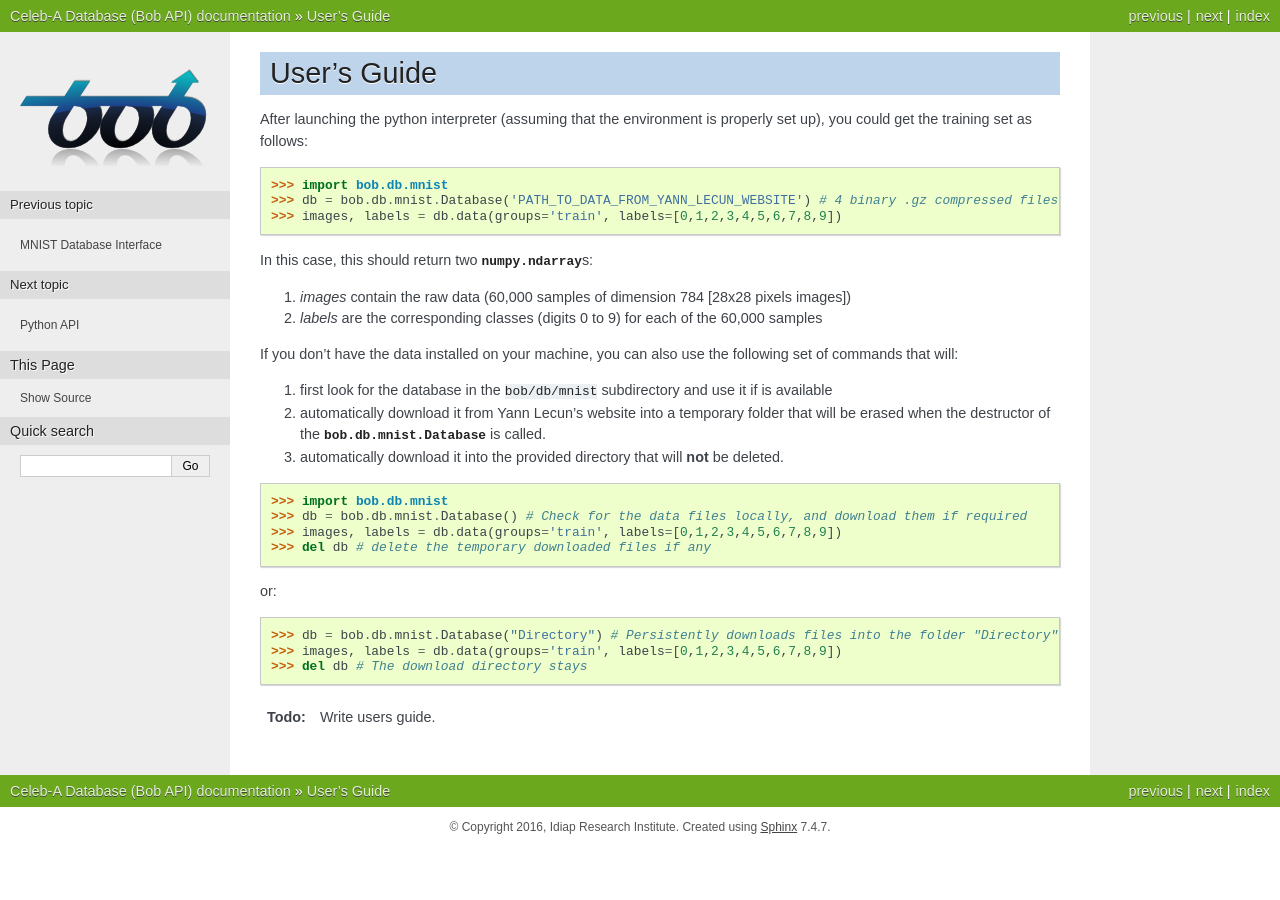
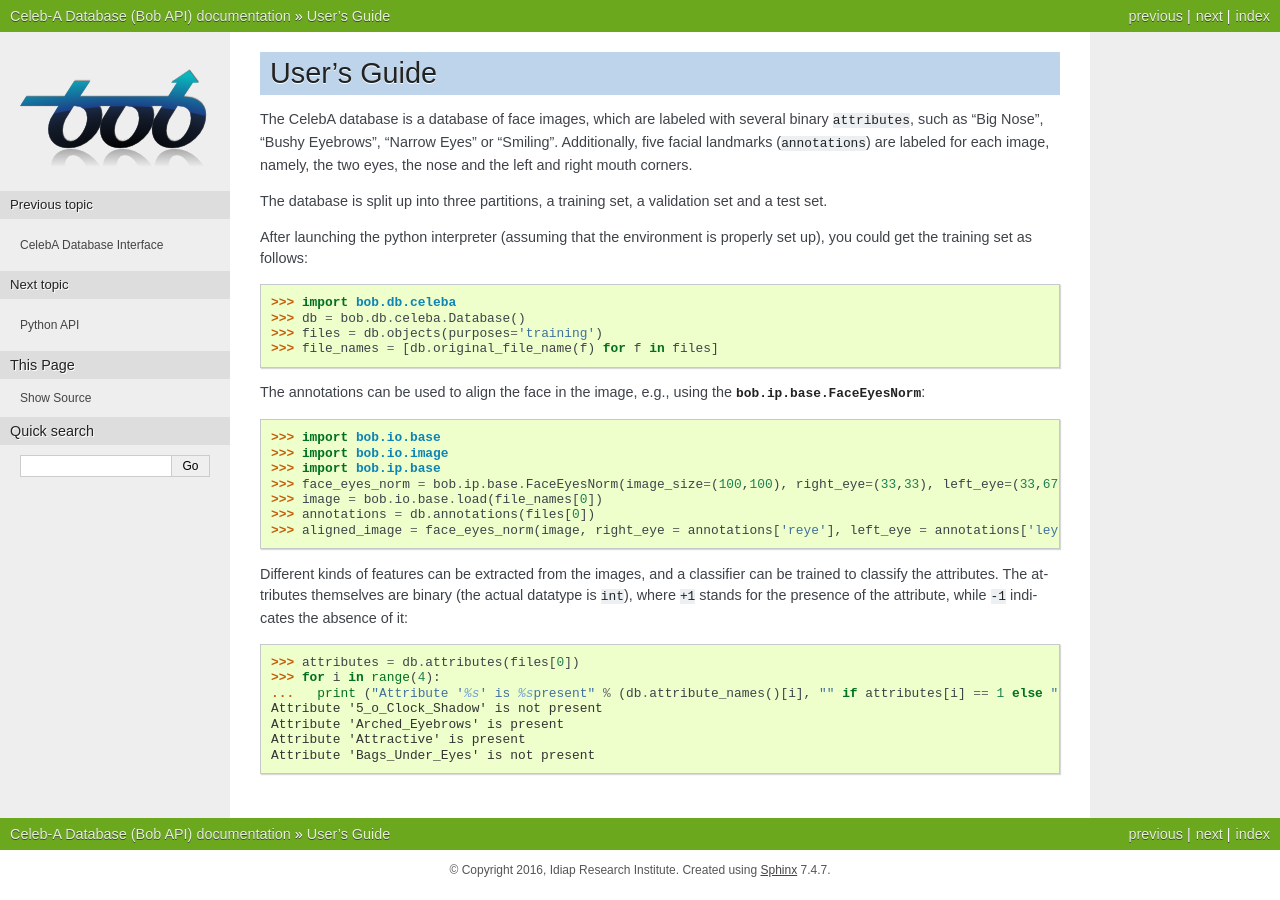
Before and after one commit to tiagofrepereira2012/bob.db.celeba, a Sphinx documentation site: the page built from doc/guide.rst, in a window 1280 px wide. Built offline with Sphinx 7.4.7, drawn with Linux system fonts in a browser that asks for light colours; formulas are drawn with MathJax 3; the version number could not be read and is left out.

Commit message:
Updated and corrected database interface; wrote (small) users guide

```diff
--- a/doc/conf.py
+++ b/doc/conf.py
@@ -247,7 +247,7 @@ autodoc_default_flags = ['members', 'undoc-members', 'inherited-members', 'show-
 
 # For inter-documentation mapping:
 from bob.extension.utils import link_documentation
-intersphinx_mapping = link_documentation()
+intersphinx_mapping = link_documentation(['bob.ip.base'])
 
 
 def setup(app):
--- a/doc/guide.rst
+++ b/doc/guide.rst
@@ -6,43 +6,41 @@
  User's Guide
 ==============
 
+The CelebA database is a database of face images, which are labeled with several binary ``attributes``, such as "Big Nose", "Bushy Eyebrows", "Narrow Eyes" or "Smiling".
+Additionally, five facial landmarks (``annotations``) are labeled for each image, namely, the two eyes, the nose and the left and right mouth corners.
+
+The database is split up into three partitions, a training set, a validation set and a test set.
+
 After launching the python interpreter (assuming that the environment is properly set up), you could get the training set as follows:
+
+.. doctest::
+
+  >>> import bob.db.celeba
+  >>> db = bob.db.celeba.Database()
+  >>> files = db.objects(purposes='training')
+  >>> file_names = [db.original_file_name(f) for f in files]
+
+The annotations can be used to align the face in the image, e.g., using the :py:class:`bob.ip.base.FaceEyesNorm`:
 
 .. code-block:: py
 
-  >>> import bob.db.mnist
-  >>> db = bob.db.mnist.Database('PATH_TO_DATA_FROM_YANN_LECUN_WEBSITE') # 4 binary .gz compressed files
-  >>> images, labels = db.data(groups='train', labels=[0,1,2,3,4,5,6,7,8,9])
+  >>> import bob.io.base
+  >>> import bob.io.image
+  >>> import bob.ip.base
+  >>> face_eyes_norm = bob.ip.base.FaceEyesNorm(image_size=(100,100), right_eye=(33,33), left_eye=(33,67))
+  >>> image = bob.io.base.load(file_names[0])
+  >>> annotations = db.annotations(files[0])
+  >>> aligned_image = face_eyes_norm(image, right_eye = annotations['reye'], left_eye = annotations['leye'])
 
-In this case, this should return two :py:class:`numpy.ndarray`\s:
+Different kinds of features can be extracted from the images, and a classifier can be trained to classify the attributes.
+The attributes themselves are binary (the actual datatype is ``int``), where ``+1`` stands for the presence of the attribute, while ``-1`` indicates the absence of it:
 
-1. `images` contain the raw data (60,000 samples of dimension 784 [28x28 pixels images])
+.. doctest::
 
-2. `labels` are the corresponding classes (digits 0 to 9) for each of the 60,000 samples
-
-
-If you don't have the data installed on your machine, you can also use the following set of commands that will:
-
-1. first look for the database in the ``bob/db/mnist`` subdirectory and use it if is available
-
-2. automatically download it from Yann Lecun's website into a temporary folder that will be erased when the destructor of the :py:class:`bob.db.mnist.Database` is called.
-
-3. automatically download it into the provided directory that will **not** be deleted.
-
-.. code-block:: py
-
-  >>> import bob.db.mnist
-  >>> db = bob.db.mnist.Database() # Check for the data files locally, and download them if required
-  >>> images, labels = db.data(groups='train', labels=[0,1,2,3,4,5,6,7,8,9])
-  >>> del db # delete the temporary downloaded files if any
-
-or:
-
-.. code-block:: py
-
-  >>> db = bob.db.mnist.Database("Directory") # Persistently downloads files into the folder "Directory"
-  >>> images, labels = db.data(groups='train', labels=[0,1,2,3,4,5,6,7,8,9])
-  >>> del db # The download directory stays
-
-.. todo::
-   Write users guide.
+  >>> attributes = db.attributes(files[0])
+  >>> for i in range(4):
+  ...   print ("Attribute '%s' is %spresent" % (db.attribute_names()[i], "" if attributes[i] == 1 else "not "))
+  Attribute '5_o_Clock_Shadow' is not present
+  Attribute 'Arched_Eyebrows' is present
+  Attribute 'Attractive' is present
+  Attribute 'Bags_Under_Eyes' is not present
```
Also changed, not shown: doc/index.rst (+9 -6 lines), 4 other files.
